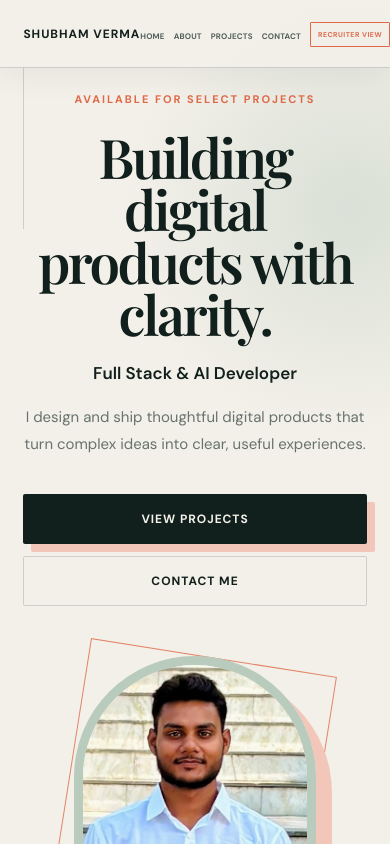
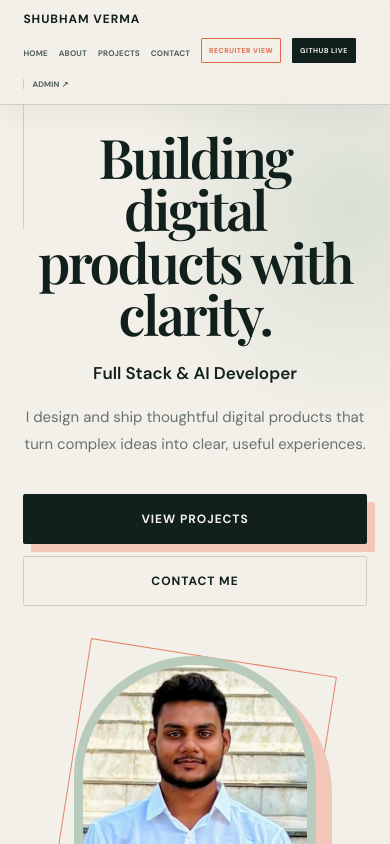
Before and after one commit to shubham-devx/my-portfolio, a React (Create React App) app: page / in a window 390 px wide. Shown: the top 844 px of the page. Built offline with nearby package versions, Linux system fonts and the light colour scheme; a web font is replaced by a local one.

Commit message:
Fix mobile navigation visibility

```diff
--- a/src/premium.css
+++ b/src/premium.css
@@ -149,15 +149,15 @@ button:focus-visible, a:focus-visible, input:focus-visible, textarea:focus-visib
 }
 
 @media (max-width: 600px) {
-  .navbar { height: 68px; padding: 0 6%; }
-  .logo { flex-shrink: 0; font-size: 12px !important; }
-  .nav-links { gap: 9px; }
+  .navbar { height: auto; min-height: 88px; padding: 13px 6% 12px; flex-wrap: wrap; align-content: center; row-gap: 12px; }
+  .logo { width: 100%; font-size: 12px !important; }
+  .nav-links { width: 100%; justify-content: flex-start; gap: 8px 11px; flex-wrap: wrap; }
   .nav-links a { font-size: 8px; letter-spacing: .02em; }
   .recruiter-toggle, .github-toggle { padding: 8px 7px; font-size: 7px; }
   .nav-links li:nth-child(2), .nav-links li:nth-child(3) { display: list-item; }
   .nav-admin { padding-left: 8px; }
   .app section { padding: 90px 6% !important; }
-  .hero { min-height: auto; padding-top: 135px !important; padding-bottom: 110px !important; }
+  .hero { min-height: auto; padding-top: 155px !important; padding-bottom: 110px !important; }
   .hero::before { left: 6%; height: 22%; }
   .hero-image { order: 0; }
   .hero-text h1 { font-size: clamp(46px, 14vw, 68px) !important; }
```
